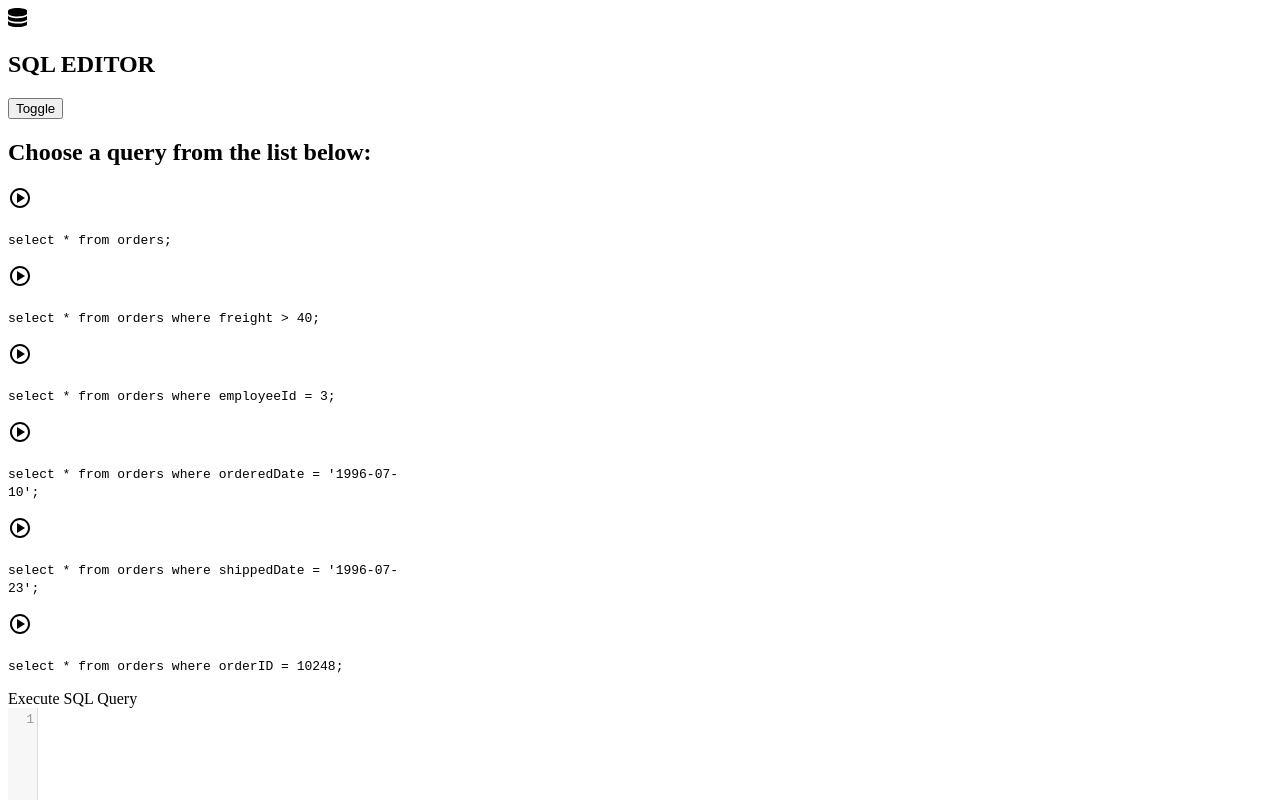
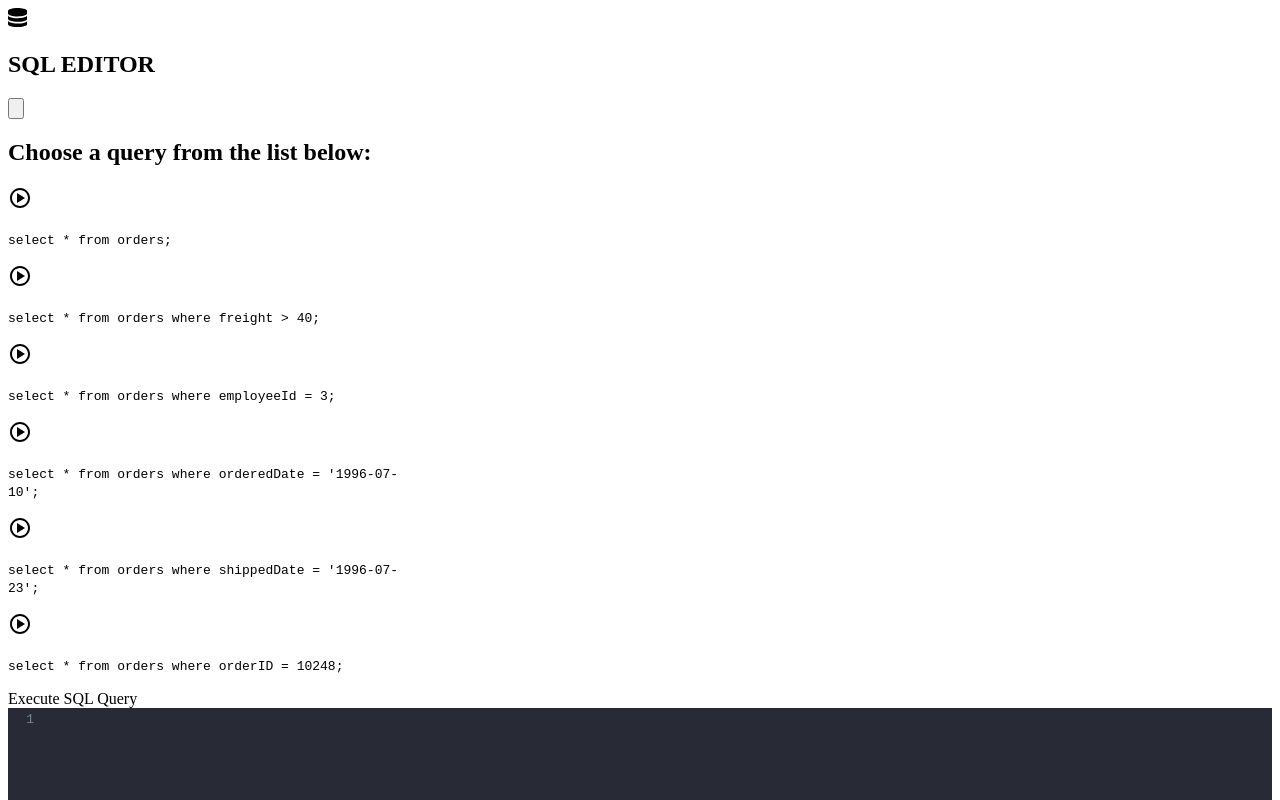
Before and after one commit to pandeymangg/sql-editor, a Next.js app: page / in a window 1280 px wide. Shown: the top 800 px of the page. Built offline with nearby package versions, Linux system fonts and the light colour scheme.

Commit message:
dark theme done

```diff
--- a/package.json
+++ b/package.json
@@ -8,6 +8,7 @@
   "dependencies": {
     "codemirror": "^5.62.3",
     "next": "latest",
+    "next-themes": "^0.0.15",
     "react": "^17.0.2",
     "react-codemirror2": "^7.2.1",
     "react-dom": "^17.0.2",
--- a/src/components/CodeMirror/index.jsx
+++ b/src/components/CodeMirror/index.jsx
@@ -4,11 +4,19 @@ import "codemirror/lib/codemirror.css";
 import "codemirror/theme/duotone-light.css";
 import "codemirror/theme/ttcn.css";
 import "codemirror/theme/eclipse.css";
+import "codemirror/theme/dracula.css";
 import "codemirror/keymap/sublime";
+import { useTheme } from "next-themes";
+import { useEffect, useState } from "react";
 
-const Editor = (props) => (
+const Editor = (props) => {
+  const [mounted, setMounted] = useState(false);
+  const { theme, setTheme } = useTheme();
+
+  useEffect(() => setMounted(true), []);
+  return (
     <div
-    className="border-4 border-gray-100 rounded-md w-full"
+      className="border-4 border-gray-100 dark:border-darkBorder rounded-md w-full"
       style={{ height: "30vh" }}
     >
       <CodeMirror
@@ -19,7 +27,7 @@ const Editor = (props) => (
           mode: "sql",
           lineNumbers: true,
           // theme: "duotone-light",
-        theme: "eclipse",
+          theme: theme === "light" ? "eclipse" : "dracula",
           keyMap: "sublime",
         }}
         onChange={(_, __, value) => {
@@ -28,5 +36,6 @@ const Editor = (props) => (
       />
     </div>
   );
+};
 
 export default Editor;
--- a/src/components/Header/index.jsx
+++ b/src/components/Header/index.jsx
@@ -1,4 +1,5 @@
 import React, { useEffect, useState } from "react";
+import { useTheme } from "next-themes";
 import { useAppContext } from "../../contexts/AppContext";
 import { RiArrowDropDownLine, RiArrowDropUpLine } from "react-icons/ri";
 import { ImDatabase } from "react-icons/im";
@@ -6,30 +7,46 @@ import classes from "./styles.module.css";
 
 const Header = () => {
   const { querySideBarCollapsed, setQuerySideBarCollapsed } = useAppContext();
-  const [theme, setTheme] = useState("light");
+  const [mounted, setMounted] = useState(false);
+  const { theme, setTheme } = useTheme();
 
-  useEffect(() => {
-    if (theme === "light") {
-      document.documentElement.classList.remove("dark");
-      document.documentElement.classList.add("light");
-    } else {
-      document.documentElement.classList.add("dark");
-      document.documentElement.classList.remove("light");
-    }
-  }, [theme]);
+  useEffect(() => setMounted(true), []);
 
   return (
-    <nav className="border-b-2 border-gray-200 px-4 md:px-20 h-14 flex items-center mx-auto my-0 bg-white">
-      <div className="nav-container w-full flex justify-between md:justify-center items-center">
-        <div className="flex gap-2 items-center">
+    <nav className="border-b-2 border-gray-200 dark:border-darkBorder px-4 md:px-20 h-14 flex items-center mx-auto my-0">
+      <div className="nav-container w-full flex justify-between items-center">
+        <div className="flex text-gray-900 dark:text-hotPink gap-2 items-center">
           <ImDatabase size={"1.2rem"} />
           <h1 className="text-xl md:text-3xl font-bold">SQL EDITOR</h1>
-          <button
-            onClick={() => {
-              theme === "light" ? setTheme("dark") : setTheme("light");
-            }}
-          >
-            Toggle
+        </div>
+
+        <div>
+          <button onClick={() => setTheme(theme === "dark" ? "light" : "dark")}>
+            {mounted && (
+              <svg
+                xmlns="http://www.w3.org/2000/svg"
+                viewBox="0 0 24 24"
+                fill="currentColor"
+                stroke="currentColor"
+                className="w-4 h-4 text-gray-800 dark:text-gray-200"
+              >
+                {theme === "dark" ? (
+                  <path
+                    strokeLinecap="round"
+                    strokeLinejoin="round"
+                    strokeWidth={2}
+                    d="M12 3v1m0 16v1m9-9h-1M4 12H3m15.364 6.364l-.707-.707M6.343 6.343l-.707-.707m12.728 0l-.707.707M6.343 17.657l-.707.707M16 12a4 4 0 11-8 0 4 4 0 018 0z"
+                  />
+                ) : (
+                  <path
+                    strokeLinecap="round"
+                    strokeLinejoin="round"
+                    strokeWidth={2}
+                    d="M20.354 15.354A9 9 0 018.646 3.646 9.003 9.003 0 0012 21a9.003 9.003 0 008.354-5.646z"
+                  />
+                )}
+              </svg>
+            )}
           </button>
         </div>
 
--- a/src/components/Home/index.jsx
+++ b/src/components/Home/index.jsx
@@ -9,7 +9,7 @@ const Home = () => {
 
   return (
     <div
-      className="lecture_page_layout flex flex-col md:flex-row w-full border-t-2 border-gray-200"
+      className="lecture_page_layout flex flex-col md:flex-row w-full border-t-2 border-gray-200 dark:border-darkBorder"
       style={{ minHeight: "unset", height: "calc(100vh - 3.5rem)" }}
     >
       <QuerySidebar queries={queriesState} setCurrentQuery={setCurrentQuery} />
--- a/src/components/Layout/MainQueryResult/index.jsx
+++ b/src/components/Layout/MainQueryResult/index.jsx
@@ -29,10 +29,10 @@ const MainQueryResult = ({
   };
 
   return (
-    <div className="flex-1 bg-white py-4 overflow-auto">
+    <div className="flex-1 py-4 overflow-auto">
       <div className="w-full flex flex-col px-4 md:px-12 mx-auto">
         <div className="flex flex-col w-full h-full">
-          <span className="text-xl md:text-2xl text-gray-900 font-bold mb-4">
+          <span className="text-xl md:text-2xl font-bold mb-4">
             Execute SQL Query
           </span>
 
--- a/src/components/Layout/QuerySidebar/QueryListItem/QueryListItem.jsx
+++ b/src/components/Layout/QuerySidebar/QueryListItem/QueryListItem.jsx
@@ -5,7 +5,7 @@ export const QueryListItem = ({ query, setCurrentQuery, phoneView }) => {
   const { querySideBarCollapsed, setQuerySideBarCollapsed } = useAppContext();
   return (
     <div
-      className="p-4 cursor-pointer flex items-center border-b-2 border-gray-200 hover:scale-105 hover:shadow-lg"
+      className="p-4 cursor-pointer flex items-center border-b-2 border-gray-200 dark:border-darkBorder hover:scale-105 hover:shadow-lg"
       onClick={() => {
         setCurrentQuery(query);
         if (phoneView) {
--- a/src/components/Layout/QuerySidebar/index.jsx
+++ b/src/components/Layout/QuerySidebar/index.jsx
@@ -9,10 +9,10 @@ const QuerySidebar = ({ queries, setCurrentQuery }) => {
   return (
     <>
       <div
-        className={`${classes.sidebardesktop} query_sidebar md:sticky overflow-auto px-0 h-full top-0 bg-white dark:bg-black flex flex-col border-r-2 border-gray-200`}
+        className={`${classes.sidebardesktop} query_sidebar md:sticky overflow-auto px-0 h-full top-0  flex flex-col border-r-2 border-gray-200 dark:border-darkBorder`}
       >
-        <div className="query_sidebar_header w-full p-4 bg-gray-50">
-          <h2 className="text-lg text-gray-900 font-semibold">
+        <div className="query_sidebar_header w-full p-4">
+          <h2 className="text-lg font-semibold">
             Choose a query from the list below:
           </h2>
         </div>
--- a/src/components/Layout/index.jsx
+++ b/src/components/Layout/index.jsx
@@ -3,12 +3,7 @@ import Head from "next/head";
 
 const Layout = ({ docTitle, metaDescription, bgColor = "#fff", children }) => {
   return (
-    <div
-      className="layout"
-      style={{
-        backgroundColor: bgColor,
-      }}
-    >
+    <div className="layout text-gray-900 dark:text-gray-50 bg-white dark:bg-bgDark">
       <Head>
         {docTitle && <title>{docTitle}</title>}
 
--- a/src/pages/_app.js
+++ b/src/pages/_app.js
@@ -1,11 +1,14 @@
 import "tailwindcss/tailwind.css";
 import { AppWrapper } from "../contexts/AppContext";
+import { ThemeProvider } from "next-themes";
 import "../styles/globals.css";
 
 function MyApp({ Component, pageProps }) {
   return (
     <AppWrapper>
-      <Component {...pageProps} />
+      <ThemeProvider attribute="class">
+        <Component {...pageProps} />
+      </ThemeProvider>
     </AppWrapper>
   );
 }
--- a/tailwind.config.js
+++ b/tailwind.config.js
@@ -4,11 +4,15 @@ module.exports = {
     "./src/pages/**/*.{js,ts,jsx,tsx}",
     "./src/components/**/*.{js,ts,jsx,tsx}",
   ],
-  darkMode: "media", // or 'media' or 'class'
+  darkMode: "class", // or 'media' or 'class'
   theme: {
     extend: {
       colors: {
         primary: "#228B22",
+        // bgDark: "#2b2a33",
+        bgDark: "#27212e",
+        hotPink: "#EB64B9",
+        darkBorder: "#474747",
       },
     },
   },
```
Also changed, not shown: 1 other file (tests, documents, lock files or other folders). Lines whose indentation alone changed are shown as unchanged.
